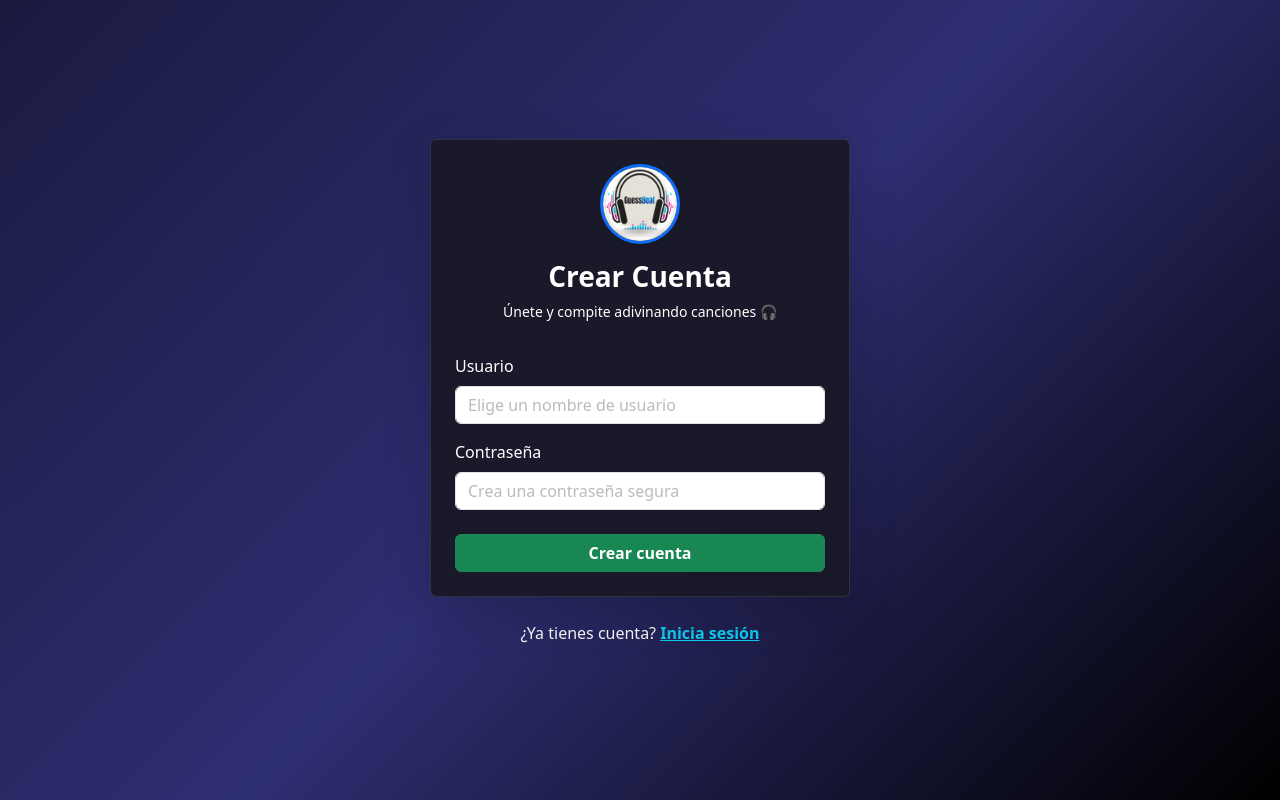
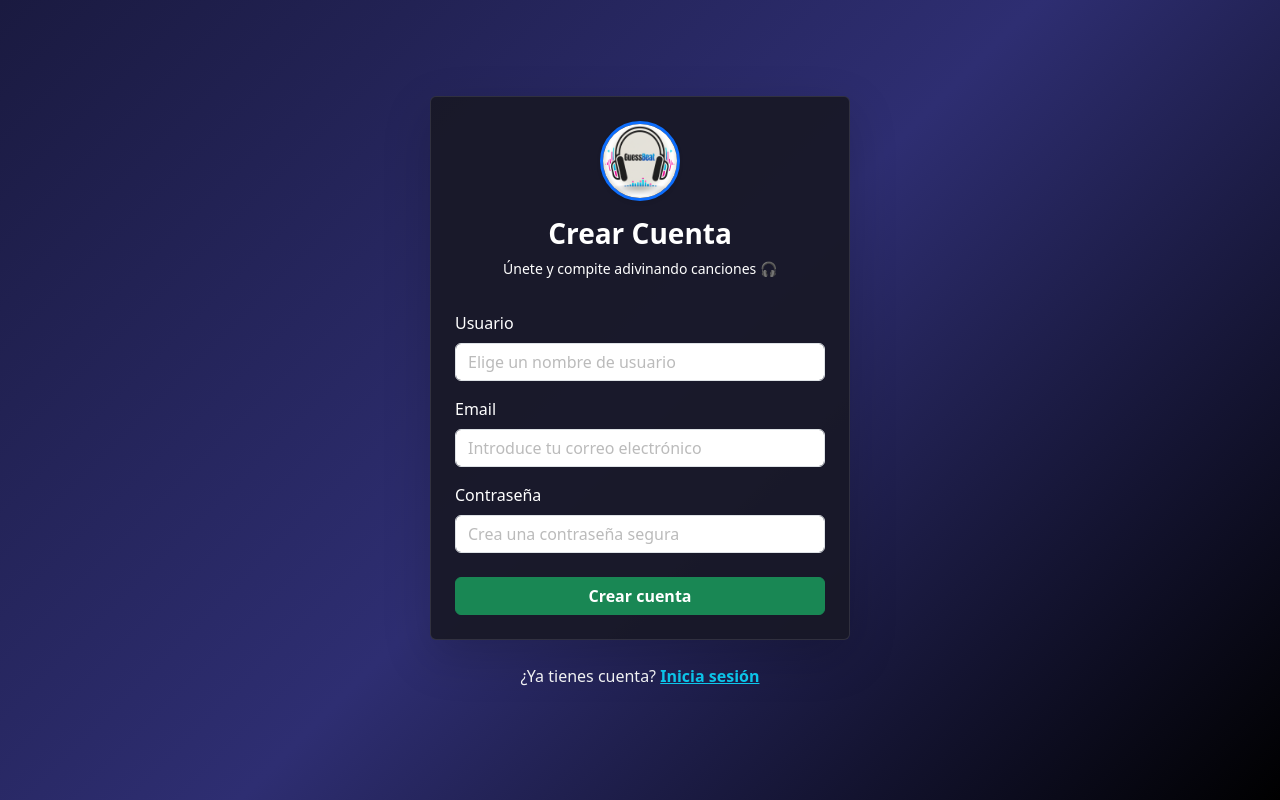
Before and after one commit to oiercar19/GuessBeat, a React (Vite) app in the folder frontend/: page /register in a window 1280 px wide. Built offline with nearby package versions, Linux system fonts and the light colour scheme; no server answers.

Commit message:
feat: email field when register. Avoid email when social login. And new field for future avatar in profiles.

```diff
--- a/frontend/src/components/RegisterForm.jsx
+++ b/frontend/src/components/RegisterForm.jsx
@@ -5,13 +5,21 @@ import logo from "../assets/logo2.png";
 
 export default function RegisterForm() {
   const [username, setUsername] = useState("");
+  const [email, setEmail] = useState("");
   const [password, setPassword] = useState("");
   const [msg, setMsg] = useState("");
+  const [error, setError] = useState("");
 
   const handleSubmit = async (e) => {
     e.preventDefault();
-    const data = await registerUser(username, password);
-    setMsg(data.message || "Usuario registrado correctamente");
+    try {
+      const data = await registerUser(username, email, password);
+      setMsg(data.message || "Usuario registrado correctamente 🎉");
+      setError("");
+    } catch (err) {
+      setError(err.message);
+      setMsg("");
+    }
   };
 
   return (
@@ -36,7 +44,8 @@ export default function RegisterForm() {
         <p className="small">Únete y compite adivinando canciones 🎧</p>
       </div>
 
-      {msg && <Alert variant="info">{msg}</Alert>}
+      {msg && <Alert variant="success">{msg}</Alert>}
+      {error && <Alert variant="danger">{error}</Alert>}
 
       <Form onSubmit={handleSubmit}>
         <Form.Group controlId="username" className="mb-3">
@@ -46,6 +55,17 @@ export default function RegisterForm() {
             placeholder="Elige un nombre de usuario"
             value={username}
             onChange={(e) => setUsername(e.target.value)}
+            required
+          />
+        </Form.Group>
+
+        <Form.Group controlId="email" className="mb-3">
+          <Form.Label>Email</Form.Label>
+          <Form.Control
+            type="email"
+            placeholder="Introduce tu correo electrónico"
+            value={email}
+            onChange={(e) => setEmail(e.target.value)}
             required
           />
         </Form.Group>
--- a/frontend/src/services/api.js
+++ b/frontend/src/services/api.js
@@ -1,10 +1,10 @@
 const API_URL = import.meta.env.VITE_API_URL || "http://localhost:5001/api";
 
-export const registerUser = async (username, password) => {
+export const registerUser = async (username, email, password) => {
   const res = await fetch(`${API_URL}/users/register`, {
     method: "POST",
     headers: { "Content-Type": "application/json" },
-    body: JSON.stringify({ username, password }),
+    body: JSON.stringify({ username, email, password }),
   });
 
   if (!res.ok) {
```
Also changed, not shown: 2 other files (tests, documents, lock files or other folders).
